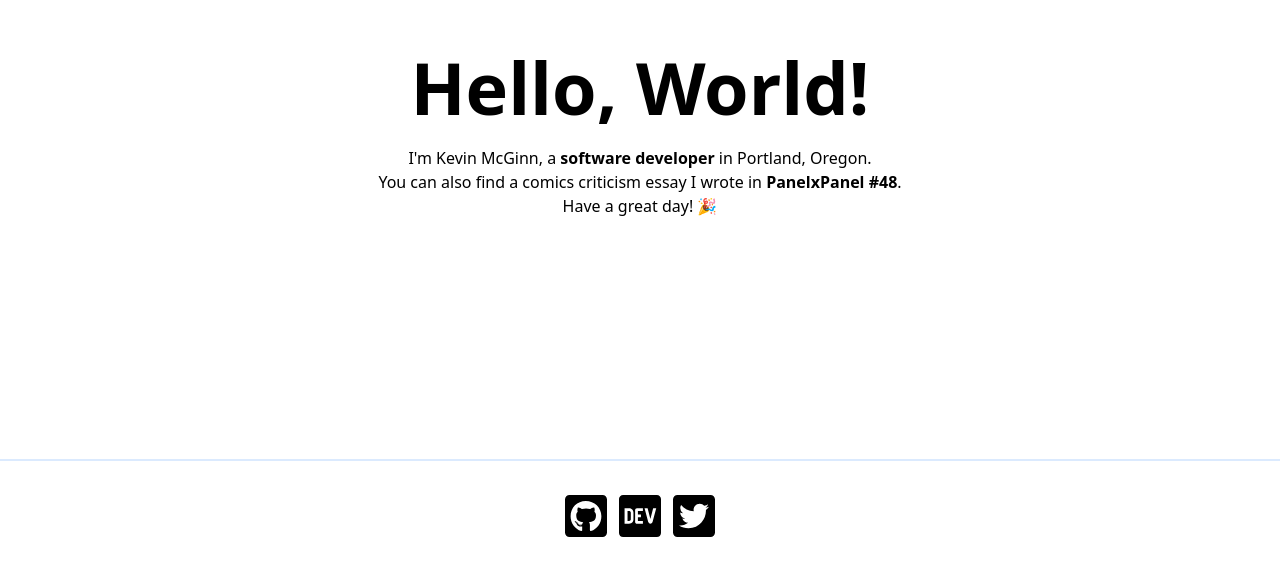
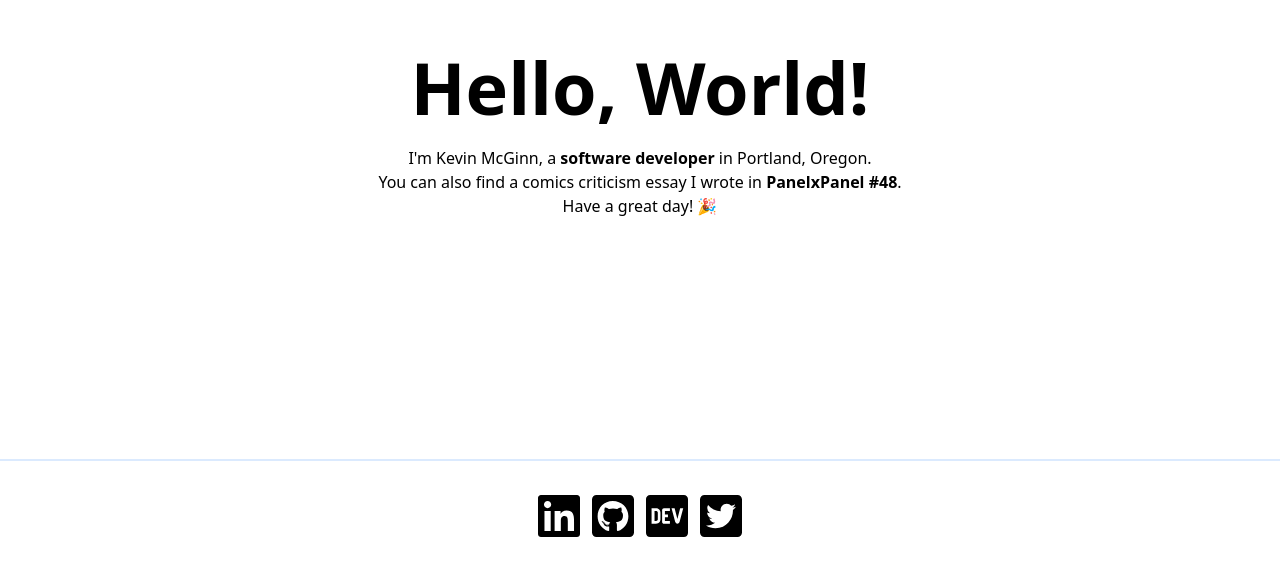
Before and after one commit to kmcginn/personal-website, a Next.js app: page / in a window 1280 px wide. Shown: the part 221-796 px from the top of the page. Built offline with nearby package versions, Linux system fonts and the light colour scheme.

Commit message:
add linkedin social icon

```diff
--- a/pages/index.js
+++ b/pages/index.js
@@ -36,8 +36,13 @@ export default function Home() {
       </main>
 
       <footer className="w-full h-28 border-t-2 border-solid border-blue-100 flex justify-center items-center">
-        <div className="grid grid-rows-1 grid-cols-3 gap-x-3">
+        <div className="grid grid-rows-1 grid-cols-4 gap-x-3">
           <span className="sr-only">Social media links</span>
+          <SocialIcon
+            iconId="linkedin"
+            iconName="LinkedIn"
+            link="https://www.linkedin.com/in/kevin-mcginn-5852a074/"
+          />
           <SocialIcon
             iconId="github-square"
             iconName="GitHub"
```
